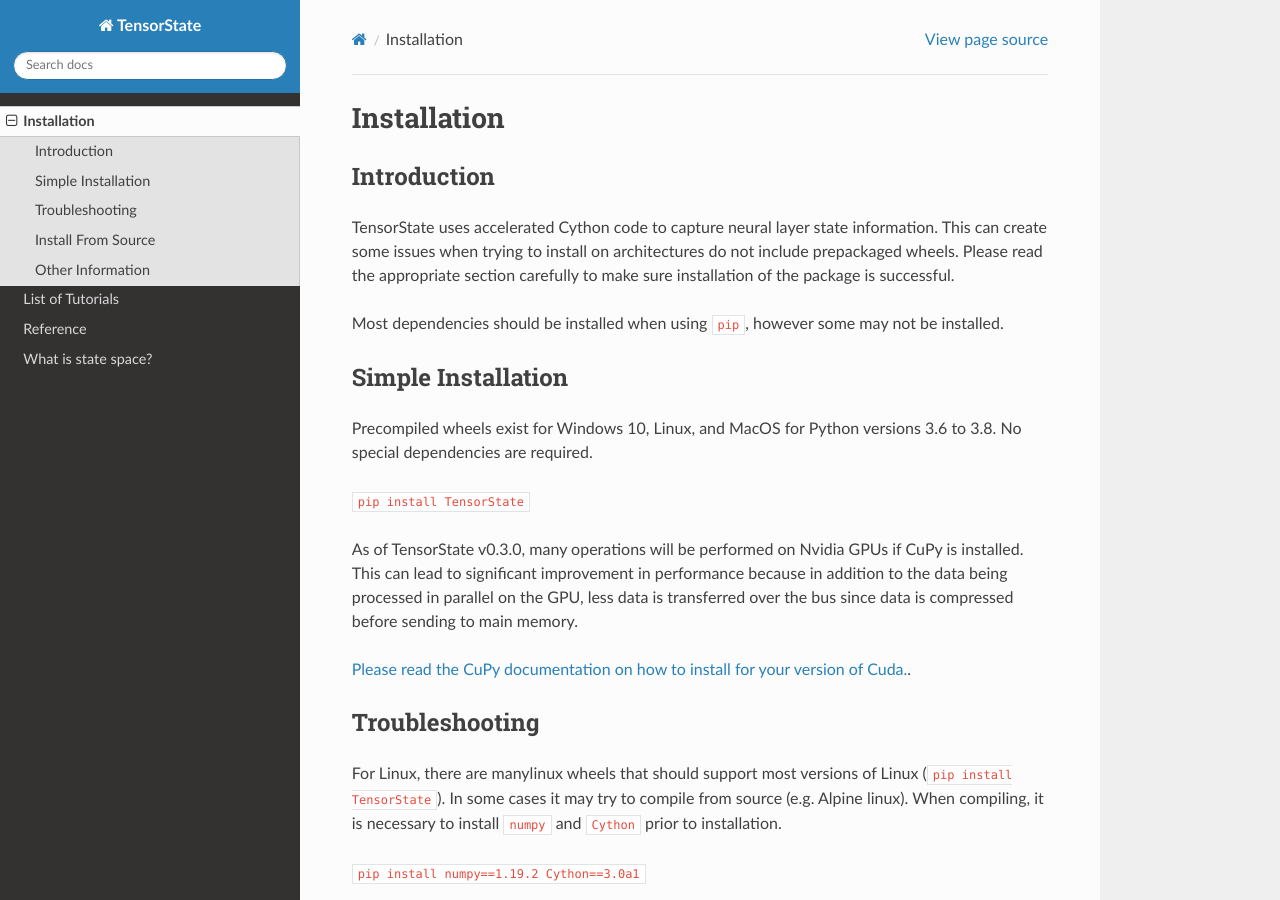
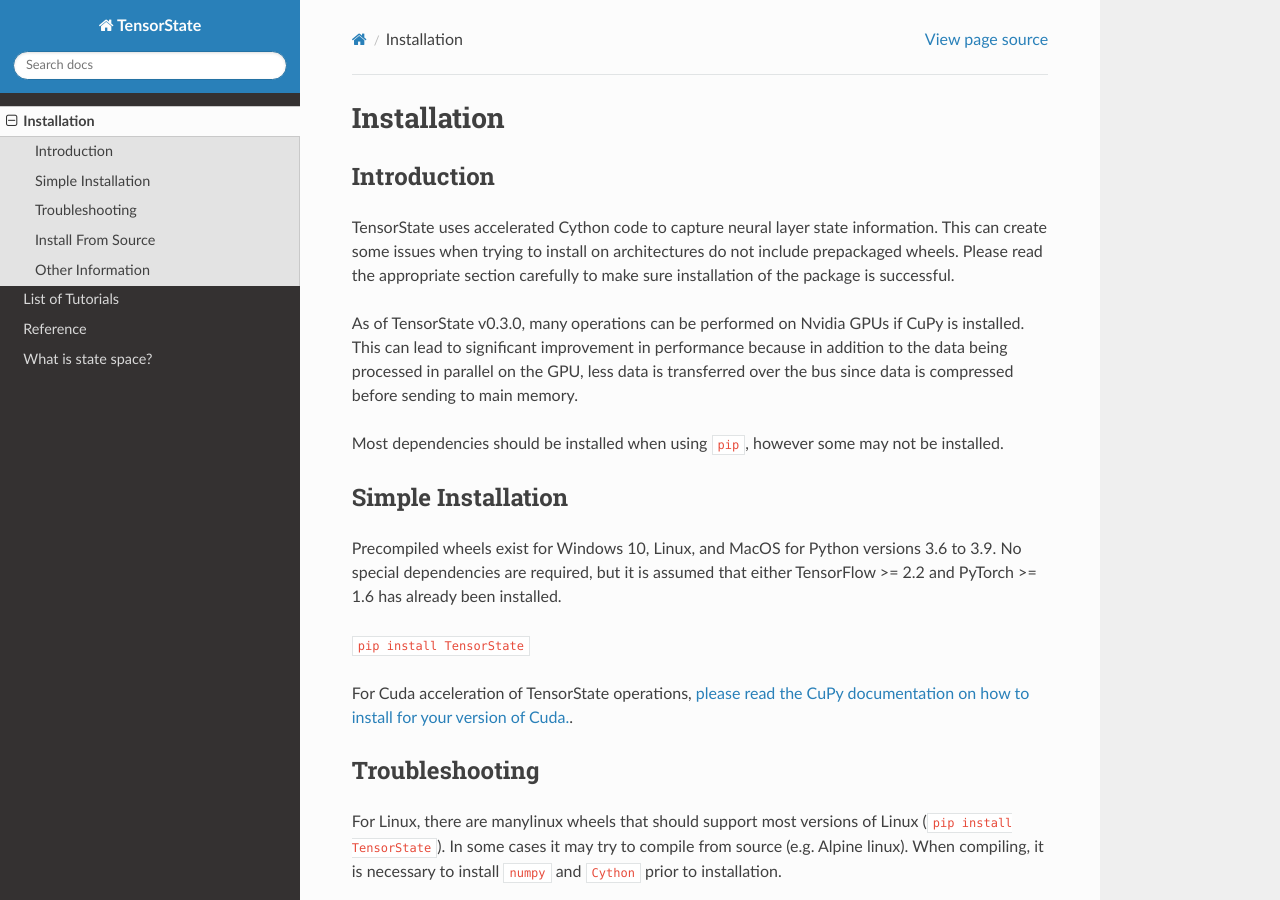
Before and after one commit to Nicholas-Schaub/TensorState, a Sphinx documentation site: the page built from docs/source/Installation.rst, in a window 1280 px wide and 900 px high. Built offline with Sphinx 7.4.7 and the Read the Docs theme 2.0.0, drawn with Linux system fonts in a browser that asks for light colours; the version number could not be read and is left out.

Commit message:
Updated docs

```diff
--- a/docs/source/Installation.rst
+++ b/docs/source/Installation.rst
@@ -11,6 +11,12 @@
 do not include prepackaged wheels. Please read the appropriate section carefully
 to make sure installation of the package is successful.
 
+As of TensorState v0.3.0, many operations can be performed on Nvidia GPUs if
+CuPy is installed. This can lead to significant improvement in performance
+because in addition to the data being processed in parallel on the GPU, less
+data is transferred over the bus since data is compressed before sending to main
+memory.
+
 Most dependencies should be installed when using ``pip``, however some may not
 be installed.
 
@@ -19,17 +25,13 @@
 -------------------
 
 Precompiled wheels exist for Windows 10, Linux, and MacOS for Python versions
-3.6 to 3.8. No special dependencies are required.
+3.6 to 3.9. No special dependencies are required, but it is assumed that either
+TensorFlow >= 2.2 and PyTorch >= 1.6 has already been installed.
 
 ``pip install TensorState``
 
-As of TensorState v0.3.0, many operations will be performed on Nvidia GPUs if
-CuPy is installed. This can lead to significant improvement in performance
-because in addition to the data being processed in parallel on the GPU, less
-data is transferred over the bus since data is compressed before sending to main
-memory.
-
-`Please read the CuPy documentation on how to install for your version of Cuda. <https://docs.cupy.dev/en/stable/install.html>`_.
+For Cuda acceleration of TensorState operations,
+`please read the CuPy documentation on how to install for your version of Cuda. <https://docs.cupy.dev/en/stable/install.html>`_.
 
 ---------------
 Troubleshooting
```
